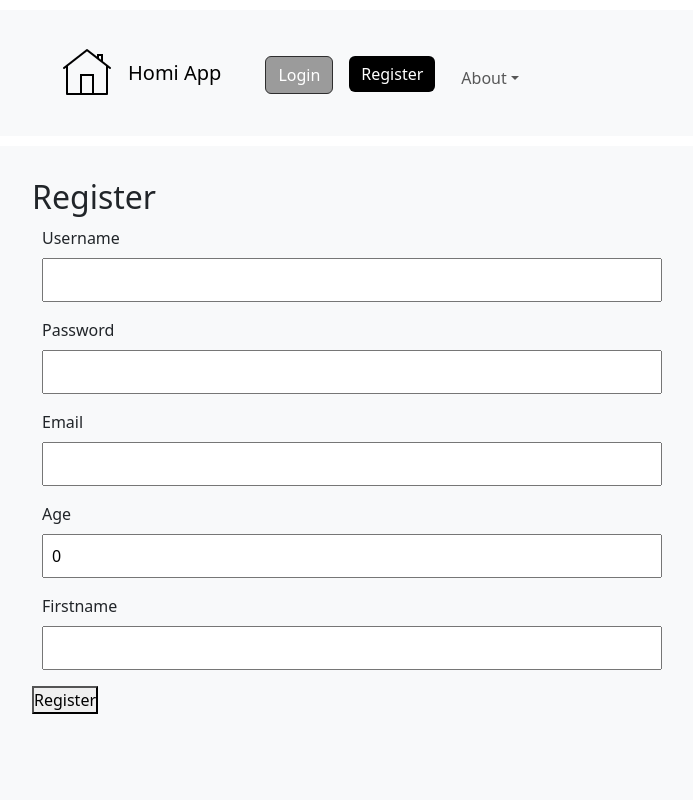
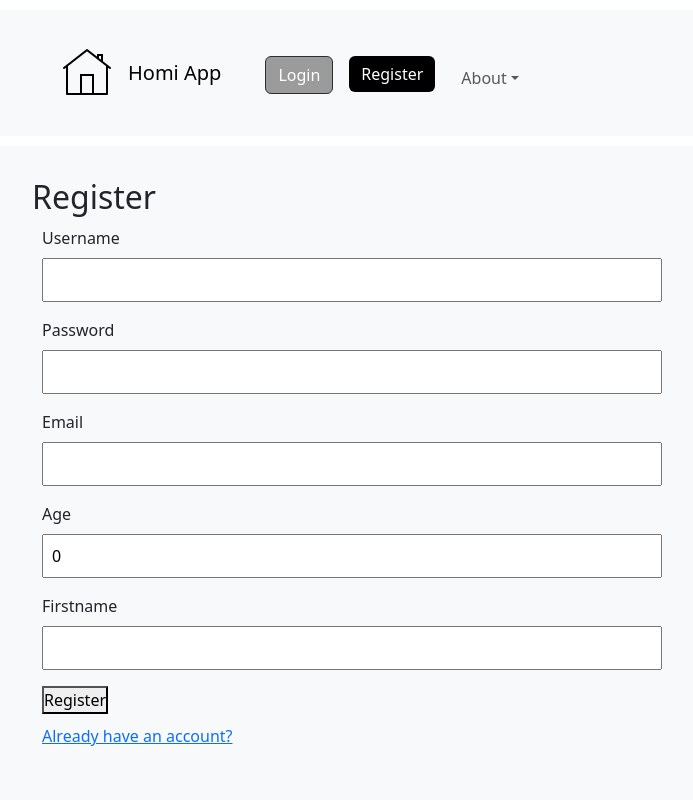
Before and after one commit to Leo-J-Skola/Frontend_Grupp, a React (Vite) app: page /register in a window 1280 px wide. Shown: the top 800 px of the page, without its empty margins (20-713 px from the left). Built offline with nearby package versions, Linux system fonts and the light colour scheme; no server answers; a web font is replaced by a local one.

Commit message:
added a link to login page if the user already has an account

```diff
--- a/src/pages/Register.jsx
+++ b/src/pages/Register.jsx
@@ -71,7 +71,12 @@ const Register = () => {
             onChange={(e) => setFirstName(e.target.value)}
           />
         </div>
-        <button type="submit">Register</button>
+        <div>
+          <button type="submit">Register</button>
+        </div>
+        <div>
+          <a href="/login" class="button">Already have an account?</a>
+        </div>
       </form>
     </div>
   );
```
